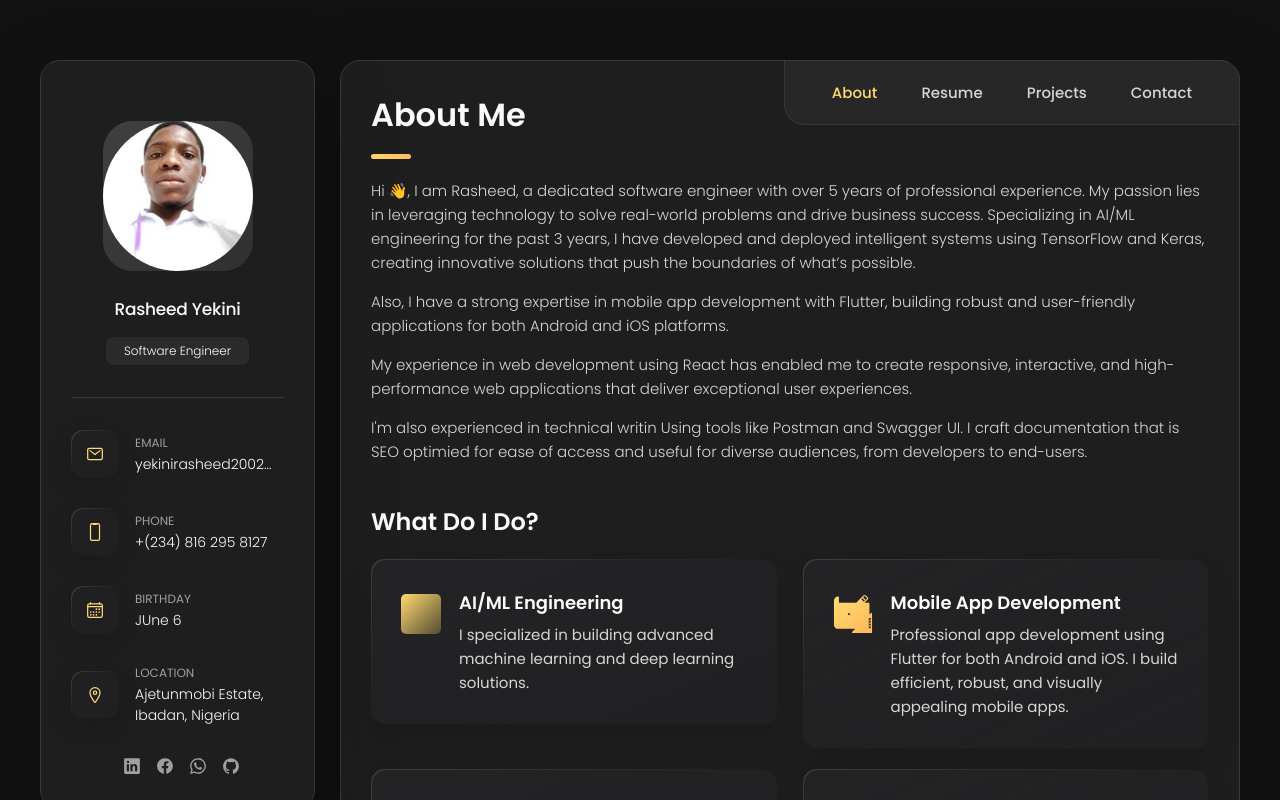
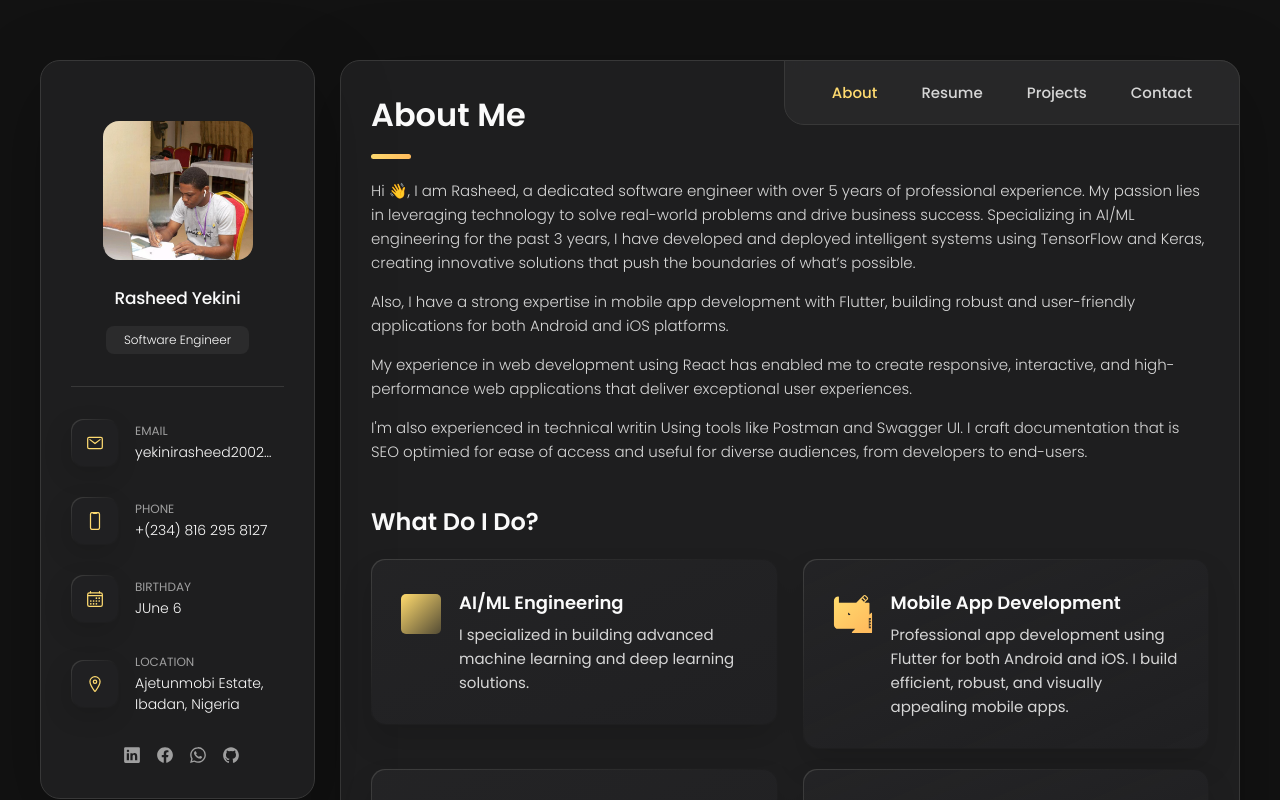
Before and after one commit to Muhammadurasheed/emrashfolio, a React (Vite) app: page / in a window 1280 px wide. Shown: the top 800 px of the page. Built offline with nearby package versions, Linux system fonts and the light colour scheme; no server answers; grey boxes are pictures that could not be loaded.

Commit message:
optimised images

```diff
--- a/src/components/PageSections/AboutSection/AvatarBox.jsx
+++ b/src/components/PageSections/AboutSection/AvatarBox.jsx
@@ -1,5 +1,5 @@
 import React, { useState } from "react";
-import emrash from "../../../assets/images/emrash.jpg";
+import emrash from "../../../assets/images/emrash.png";
 
 const AvatarBox = ({ isActive, setIsActive }) => {
   return (
--- a/src/index.css
+++ b/src/index.css
@@ -356,7 +356,7 @@ main {
 }
 .avatar-box img {
   width: 200;
-  border-radius: 50%;
+  border-radius: 16px;
   object-fit: cover;
 }
 
```
Also changed, not shown: src/assets/images/emrash.jpg (deleted), src/assets/images/emrash.png (added).
